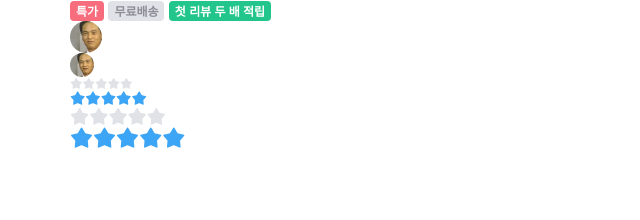
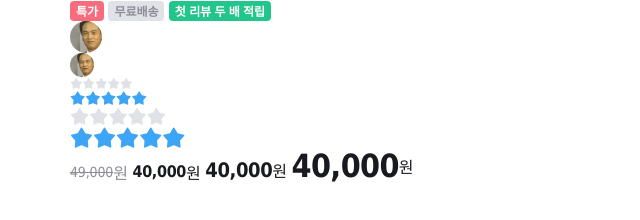
Before and after one commit to codeblue25/tommorrow_house, a website: page index.html in a window 1280 px wide. Shown: the whole page, without its empty margins (0-640 px from the left). Drawn offline with nearby package versions, Linux system fonts and the light colour scheme; files that its build step writes are made by us from their sources; files whose address does not match are found by name.

Commit message:
💄 Implement price components

```diff
--- a/index.html
+++ b/index.html
@@ -74,6 +74,25 @@
           <i class="ic-star is-active"></i>
         </div>
       </div>
+
+      <div>
+        <div class="price-off">
+          <strong class="amount">49,000</strong>
+          <span class="currency">원</span>
+        </div>
+        <div class="price-16">
+          <strong class="amount">40,000</strong>
+          <span class="currency">원</span>
+        </div>
+        <div class="price-20">
+          <strong class="amount">40,000</strong>
+          <span class="currency">원</span>
+        </div>
+        <div class="price-32">
+          <strong class="amount">40,000</strong>
+          <span class="currency">원</span>
+        </div>
+      </div>
     </div>
   </body>
 </html>
--- a/styles/main.scss
+++ b/styles/main.scss
@@ -14,5 +14,6 @@
 @import './modules/tags';
 @import './modules/avatars';
 @import './modules/star-ratings';
+@import './modules/prices';
 
 @import './layouts/grids';
--- /dev/null
+++ b/styles/modules/_prices.scss
@@ -0,0 +1,78 @@
+%price-base {
+  @include inline-flexbox(start);
+
+  .amount {
+    font-family: $font-price;
+    line-height: 1;
+  }
+
+  .curreny {
+    font-family: $font-main;
+  }
+}
+
+.price-16,
+.price-20,
+.price-32 {
+  @extend %price-base;
+  color: $dark;
+
+  .amount {
+    font-weight: 700;
+    letter-spacing: -0.02em;
+  }
+
+  .curreny {
+    font-weight: 700;
+  }
+}
+
+.price-16 {
+  .amount {
+    font-size: 16px;
+  }
+
+  .curreny {
+    @include text-style(14);
+  }
+}
+
+.price-20 {
+  .amount {
+    font-size: 20px;
+  }
+
+  .curreny {
+    @include text-style(16);
+  }
+}
+
+.price-32 {
+  .amount {
+    font-size: 32px;
+  }
+
+  .curreny {
+    font-style: 28px;
+    font-weight: 700;
+    line-height: 32px;
+    letter-spacing: -0.02em;
+  }
+}
+
+.price-off {
+  @extend %price-base;
+  color: $secondary;
+
+  .amount {
+    font-size: 14px;
+    font-weight: 400;
+    letter-spacing: -0.01em;
+    text-decoration: line-through;
+  }
+
+  .curreny {
+    @include text-style(14);
+    font-weight: 400;
+  }
+}
```
